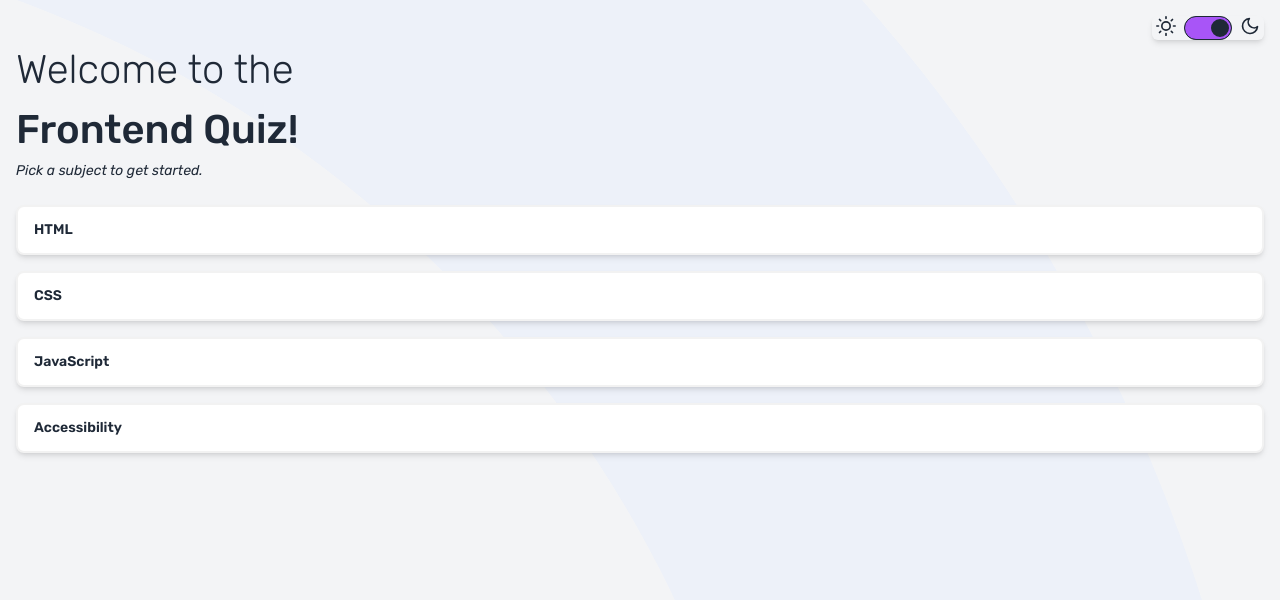
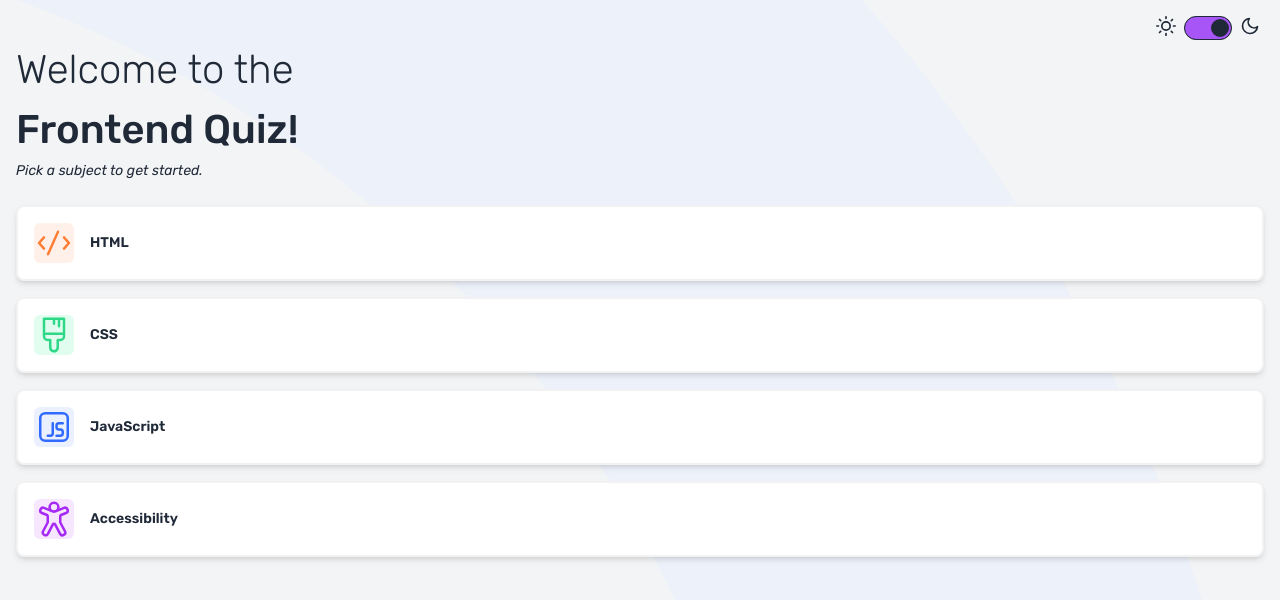
Before and after one commit to jasper2virtual/fem-repo-frontend-quiz-app, a Vue app: page /#/ in a window 1280 px wide. Shown: the top 600 px of the page. Built offline with nearby package versions, Linux system fonts and the light colour scheme.

Commit message:
in progress

```diff
--- /dev/null
+++ b/data/useData.ts
@@ -0,0 +1,42 @@
+import quizzesDataJson from './quizzes-data.json'
+import { defineAsyncComponent, type Component } from 'vue'
+const iconsImport = import.meta.glob('@src/components/icon/*.svg.vue')
+
+type Question=string;
+type Option=string;
+type Answer=string;
+type MCQ={
+    question:Question;
+    options:Option[];
+    answer:Answer;
+}
+type Questions=MCQ[];
+type SubjectId=string;
+type Title=string;
+type Icon=string;
+type Subject={
+    subjectId:SubjectId;
+    title:Title;
+    icon:Icon;
+    questions:Questions;
+}
+type Quizzes=Subject[];
+
+const quizzesData: Quizzes = quizzesDataJson as Quizzes;
+
+export const useQuizzesData = {
+    getAllSubjectId: () => quizzesData.map(subject => subject.subjectId),
+    getQuiz: (subjectId:SubjectId) => quizzesData.find(subject => subject.subjectId === subjectId),
+    getTitle: (subjectId:SubjectId) => useQuizzesData.getQuiz(subjectId)?.title,
+    getIcon: (subjectId:SubjectId) => useQuizzesData.getQuiz(subjectId)?.icon,
+    getQuestions: (subjectId:SubjectId) => useQuizzesData.getQuiz(subjectId)?.questions,
+    getIconComponent: (subjectId:SubjectId) => {
+        const icon = useQuizzesData.getIcon(subjectId)
+        if (icon)
+            return defineAsyncComponent(() => iconsImport[`/src/components/icon/${icon}.svg.vue`]() as Promise<Component>)
+        return null
+    }
+
+
+
+}
--- a/src/App.vue
+++ b/src/App.vue
@@ -6,8 +6,5 @@
     </div>
 </template>
 <script lang="ts" setup>
-import { provide } from 'vue';
 import PageBase from '@src/components/pageBase.vue'
-import { useQuizzesData } from '@src/useData'
-provide('useQuizzesData', useQuizzesData)
 </script>
--- a/src/components/_pageBase/themeController.vue
+++ b/src/components/_pageBase/themeController.vue
@@ -1,5 +1,5 @@
 <template>
-  <label class=" flex cursor-pointer gap-2  shadow-md rounded-md px-1">
+  <label class=" flex cursor-pointer gap-2 px-1">
     <svg xmlns="http://www.w3.org/2000/svg" width="20" height="20" viewBox="0 0 24 24" fill="none" stroke="currentColor"
       stroke-width="2" stroke-linecap="round" stroke-linejoin="round">
       <circle cx="12" cy="12" r="5" />
--- a/src/components/pageBase.vue
+++ b/src/components/pageBase.vue
@@ -4,9 +4,9 @@
    bg-app-pattern-mobile-light
   bg-no-repeat bg-cover
   ">
-    <header class="flex flex-row ">
-      <div v-if="showSubjectHeader">
-        <iconComponent />
+    <header class="flex flex-row items-center ">
+      <div v-if="showSubjectHeader" class="flex flex-row gap-4 items-center">
+        <component :is="iconComponent" />
         <span>{{ title }}</span>
       </div>
       <div class="ml-auto">
@@ -20,14 +20,22 @@
   </div>
 </template>
 <script lang='ts' setup>
-import { inject,computed } from 'vue';
-import ThemeController from './_pageBase/themeController.vue';
-import { useRoute } from 'vue-router';
-const route = useRoute();
-const subjectId=computed(()=>route.params.subjectId)
-const { getIconComponent, getTitle } = inject('useQuizzesData');
-const showSubjectHeader = subjectId ? true : false;
-const iconComponent = getIconComponent(subjectId);
-const title = getTitle(subjectId);
+import { ref, watchEffect, shallowRef ,type Component} from 'vue'
+import ThemeController from './_pageBase/themeController.vue'
+import { useRoute } from 'vue-router'
+const route = useRoute()
+import { useQuizzesData} from '@data/useData'
+const { getIconComponent, getTitle } = useQuizzesData
+const showSubjectHeader = ref(false)
+const iconComponent = shallowRef<Component | null>(null)
+const title = ref<string|undefined>('')
+
+watchEffect(() => {
+  const  subjectId  = route.params.subjectId as string
+  showSubjectHeader.value = !!subjectId
+  iconComponent.value = getIconComponent(subjectId)
+  title.value = getTitle(subjectId)
+})
+
 
 </script>
--- a/src/pages/Question.vue
+++ b/src/pages/Question.vue
@@ -1,28 +1,25 @@
 <template>
 
-
-  <!-- Quiz question start -->
-
-  <!-- Question number of 10 -->
-
-  <!-- A
-  B
-  C
-  D
-
-  Submit answer -->
-
-  <!-- Quiz question end -->
-
+<div class="flex flex-col">
+  <span></span>
+  <p>{{ curQuestion?.question }}</p>
+  <progress class="daisy-progress" value="" max="100"></progress>
+  <ul></ul>
+    <li v-for="option in curQuestion?.options" :key="option">
+      <button>{{ option }}</button>
+    </li>
+</div>
 
 </template>
 
 <script lang="ts" setup>
-import { inject } from 'vue'
+import { computed,ref } from 'vue'
 import { useRoute } from 'vue-router'
+import { useQuizzesData } from '@data/useData'
 const route = useRoute()
-const {subjectId}=route.params
-const {getQuestions}=inject('useQuizzesData')
+const subjectId=route.params.subjectId as string
+const {getQuestions}=useQuizzesData
 const questions=getQuestions(subjectId)
-
+const curIndex=ref(0)
+const curQuestion=computed(()=>questions?.[curIndex.value])
 </script>
--- a/src/pages/StartMenu.vue
+++ b/src/pages/StartMenu.vue
@@ -17,8 +17,9 @@
 </template>
 
 <script lang="ts" setup>
-import { inject } from 'vue'
-const { getAllSubjectId, getTitle, getIconComponent } = inject('useQuizzesData')
+import { useQuizzesData } from '@data/useData'
+const { getAllSubjectId, getTitle, getIconComponent } = useQuizzesData
+
 const allSubjectId = getAllSubjectId()
 const menuDataList = allSubjectId.map((subjectId) => {
   return {
--- a/src/useData.ts
+++ /dev/null
@@ -1,20 +0,0 @@
-import quizzesData from './quizzes-data.json'
-import { defineAsyncComponent, Component } from 'vue'
-const iconsImport = import.meta.glob('@src/components/icon/*.svg.vue')
-
-export const useQuizzesData = {
-    getAllSubjectId: () => quizzesData.map(quiz => quiz.subjectId),
-    getQuiz: (subjectId) => quizzesData.find(quiz => quiz.subjectId === subjectId),
-    getTitle: (subjectId) => useQuizzesData.getQuiz(subjectId)?.title,
-    getIcon: (subjectId) => useQuizzesData.getQuiz(subjectId)?.icon,
-    getQuestions: (subjectId) => useQuizzesData.getQuiz(subjectId)?.questions,
-    getIconComponent: (subjectId) => {
-        const icon = useQuizzesData.getIcon(subjectId)
-        if (icon)
-            defineAsyncComponent(() => iconsImport[`/src/components/icon/${icon}.svg.vue`]() as Promise<Component>)
-        return null
-    }
-
-
-
-}
--- a/tsconfig.json
+++ b/tsconfig.json
@@ -2,7 +2,8 @@
     "compilerOptions": {
       "baseUrl": ".",
       "paths": {
-        "@src/*": ["src/*"]
+        "@src/*": ["src/*"],
+        "@data/*": ["data/*"],
       },
       "target": "ES2020",
       "useDefineForClassFields": true,
@@ -17,6 +18,6 @@
       "skipLibCheck": true,
       "types": ["vite/client"]
     },
-    "include": ["src/**/*.ts", "src/**/*.d.ts", "src/**/*.tsx", "src/**/*.vue"],
+    "include": ["src/**/*.ts", "src/**/*.d.ts", "src/**/*.tsx", "src/**/*.vue", "data/useData.ts"],
     "exclude": ["node_modules"]
   }
--- a/vite.config.ts
+++ b/vite.config.ts
@@ -7,7 +7,8 @@ export default defineConfig({
   base:'/fem-repo-frontend-quiz-app/',
   resolve: {
     alias: {
-      '@src': path.resolve(__dirname, 'src')
+      '@src': path.resolve(__dirname, 'src'),
+      '@data': path.resolve(__dirname, 'data')
     }
   }
 })
```
Also changed, not shown: data/quizzes-data.json (renamed from src/quizzes-data.json).
